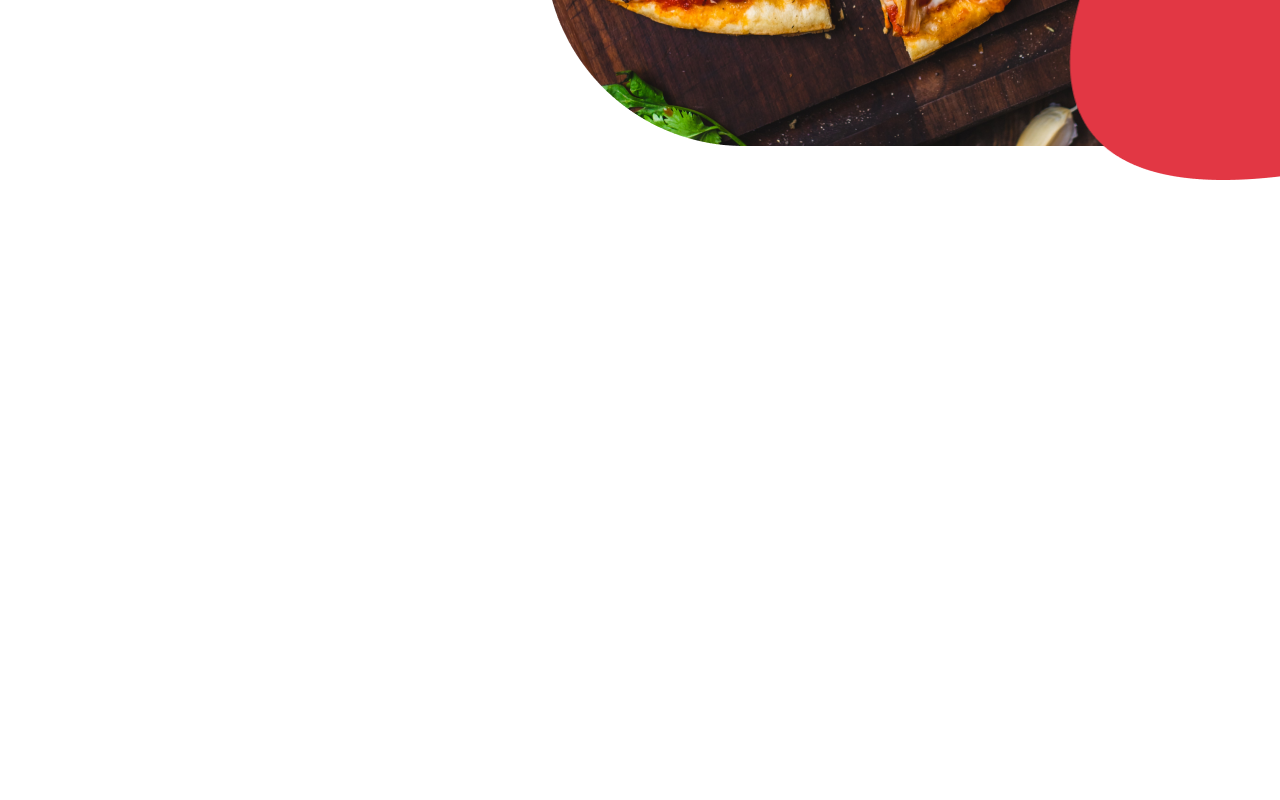
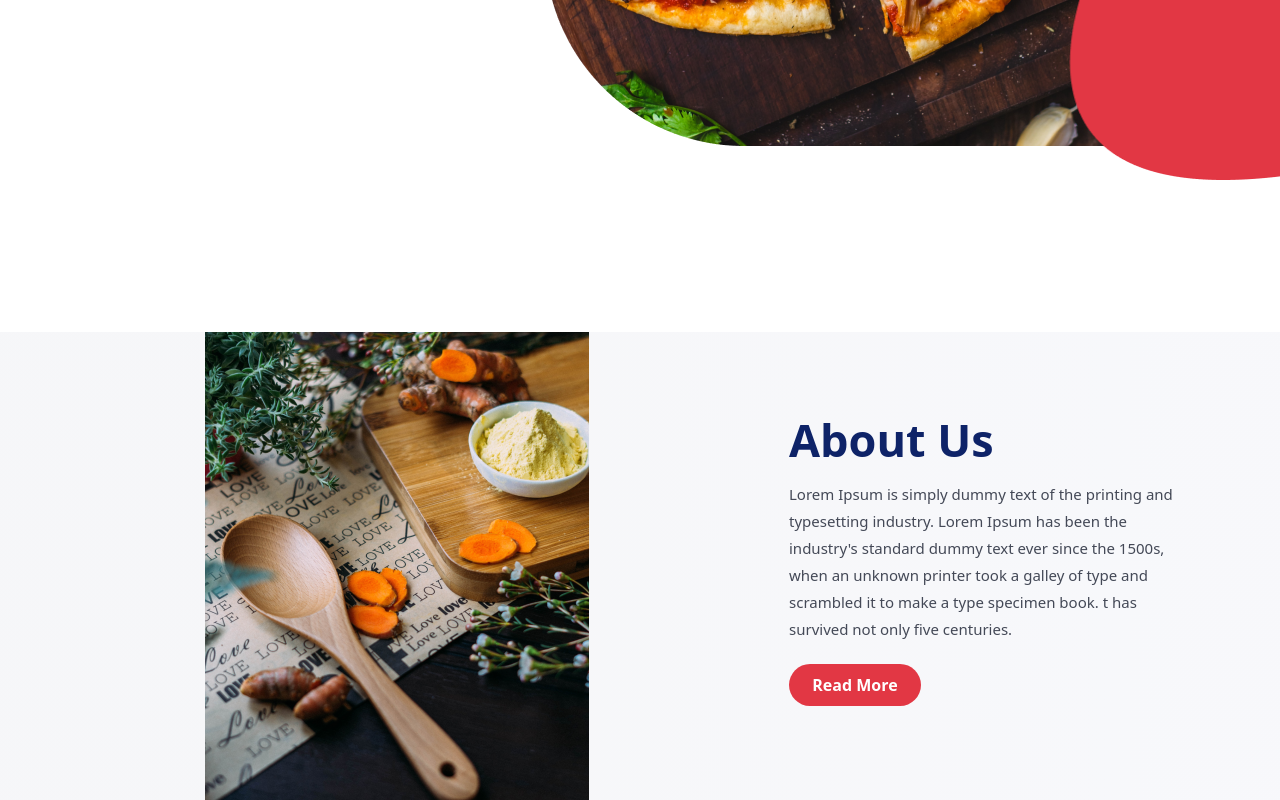
Before and after one commit to mikasa-404/food-blog-page, a React (Create React App) app: page / in a window 1280 px wide. Shown: the part 659-1459 px from the top of the page. Before the commit the page ends 839 px from the top, so only its background shows below. Built offline with nearby package versions, Linux system fonts and the light colour scheme.

Commit message:
about section added

```diff
--- a/package.json
+++ b/package.json
@@ -7,6 +7,7 @@
     "@emotion/react": "^11.11.3",
     "@emotion/styled": "^11.11.0",
     "@fontsource/open-sans": "^5.0.20",
+    "@fontsource/poppins": "^4.3.0",
     "@fontsource/source-sans-pro": "^5.0.8",
     "cra-template": "1.2.0",
     "framer-motion": "^10.17.9",
--- a/src/App.css
+++ b/src/App.css
@@ -1,38 +1,3 @@
 .App {
   text-align: center;
 }
-
-.App-logo {
-  height: 40vmin;
-  pointer-events: none;
-}
-
-@media (prefers-reduced-motion: no-preference) {
-  .App-logo {
-    animation: App-logo-spin infinite 20s linear;
-  }
-}
-
-.App-header {
-  background-color: #282c34;
-  min-height: 100vh;
-  display: flex;
-  flex-direction: column;
-  align-items: center;
-  justify-content: center;
-  font-size: calc(10px + 2vmin);
-  color: white;
-}
-
-.App-link {
-  color: #61dafb;
-}
-
-@keyframes App-logo-spin {
-  from {
-    transform: rotate(0deg);
-  }
-  to {
-    transform: rotate(360deg);
-  }
-}
--- a/src/components/Home.js
+++ b/src/components/Home.js
@@ -1,23 +1,62 @@
 import React from "react";
-import { Flex, Spacer, Box, Text, Image, Button, Heading } from "@chakra-ui/react";
+import {
+  Flex,
+  Spacer,
+  Box,
+  Text,
+  Image,
+  Button,
+  Heading,
+} from "@chakra-ui/react";
 import img1 from "../assets/Group 289.png";
 import img2 from "../assets/Vector 1.png";
-import img3 from "../assets/Screenshot_669 1.png"
+import img3 from "../assets/Screenshot_669 1.png";
+import img4 from "../assets/girl (lp).png";
 
 const Home = () => {
   return (
+    <Box>
       <Flex justify="space-between" textAlign={"left"}>
-      <Box position="relative" marginLeft="100px" marginTop="33px" width="400px" >
-        <Image
-        src={img3}
-        height="83px"
-        width="107px"/>
+        <Box
+          position="relative"
+          marginLeft="100px"
+          marginTop="33px"
+          width="400px"
+        >
+          <Image src={img3} height="83px" width="107px" />
 
-        <Text marginTop="111px" textAlign="left" fontSize="62px" lineHeight="69px" fontWeight={700} padding={0} width="100%" color="#0E2368">Discover the {" "}
-        <Text as="span" color="#E23744">Best</Text> Food and Drinks</Text>
+          <Heading
+            marginTop="111px"
+            textAlign="left"
+            fontSize="62px"
+            lineHeight="69px"
+            fontWeight={700}
+            padding={0}
+            width="100%"
+            color="#0E2368"
+          >
+            Discover the{" "}
+            <Text as="span" color="#E23744">
+              Best
+            </Text>{" "}
+            Food and Drinks
+          </Heading>
 
-        <Text marginTop="26px" fontWeight="400" fontSize="16.44px" lineHeight="27.41px" color="#444957">Naturally made Healthcare Products for the better care & support of your body.</Text>
-        <Button color="white" backgroundColor="#E23744"variant="solid" borderRadius="34px"
+          <Text
+            marginTop="26px"
+            fontWeight="400"
+            fontSize="16.44px"
+            lineHeight="27.41px"
+            color="#444957"
+          >
+            Naturally made Healthcare Products for the better care & support of
+            your body.
+          </Text>
+          <Button
+            color="white"
+            backgroundColor="#E23744"
+            variant="solid"
+            borderRadius="34px"
             padding="14px 34px"
             marginTop="41px"
             fontSize="16px"
@@ -46,17 +85,63 @@ const Home = () => {
             top="0"
             right={0}
           />
-        <Button color="#FFFFFF"  variant="outline" position="absolute" borderRadius="21px"
+          <Button
+            color="#FFFFFF"
+            variant="outline"
+            position="absolute"
+            borderRadius="21px"
             padding="3px 20px"
             top="32px"
             right="41px"
             fontSize="16px"
             lineHeight="36px"
-        fontWeight={600}>
+            fontWeight={600}
+          >
             Get in Touch
           </Button>
         </Box>
       </Flex>
+      <Flex
+        align="center"
+        justify="space-between"
+        bgGradient="linear(to-r, rgba(30, 42, 93, 0.04) 30.91%, rgba(48, 62, 130, 0.04) 64.79%, rgba(60, 80, 157, 0.04) 91.94%)"
+        marginTop="186px"
+      >
+        <Image src={img4} height="468px" width="384px" marginLeft="205px" />
+        <Flex flexDirection="column" marginRight="205px" marginX="107px" marginLeft="200px" width="447px" textAlign={"left"}>
+          <Text
+            fontSize="45px"
+            lineHeight="27px"
+            fontWeight={600}
+            padding={0}
+            color="#0E2368"
+          >
+            About Us
+          </Text>
+          <Text fontSize="15px" fontWeight="400" lineHeight="27px" marginTop="27.41px" color="#444957">
+            Lorem Ipsum is simply dummy text of the printing and typesetting
+            industry. Lorem Ipsum has been the industry's standard dummy text
+            ever since the 1500s, when an unknown printer took a galley of type
+            and scrambled it to make a type specimen book. t has survived not
+            only five centuries.
+          </Text>
+          <Button
+            color="white"
+            backgroundColor="#E23744"
+            variant="solid"
+            borderRadius="21px"
+            padding="3px 26px"
+            marginTop="21px"
+            fontSize="16px"
+            lineHeight="36px"
+            fontWeight={600}
+            width={"132px"}
+          >
+            Read More
+          </Button>
+        </Flex>
+      </Flex>
+    </Box>
   );
 };
 
```
Also changed, not shown: src/components/Articles.js (added, +9 -0 lines), src/assets/girl (lp).png (added), 1 other file (tests, documents, lock files or other folders). Lines whose indentation alone changed are shown as unchanged.
